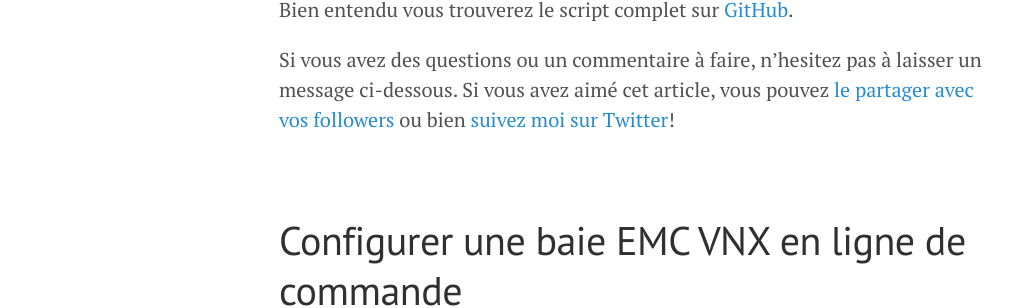
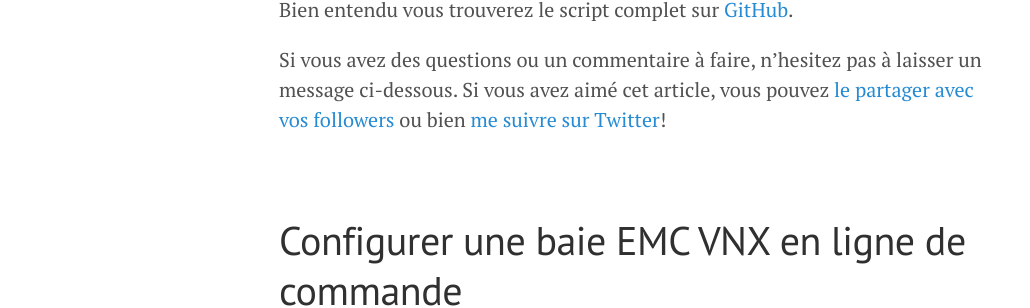
Before and after one commit to equelin/equelin.github.io, a Jekyll site: the page built from index.html, in a window 1280 px wide and 900 px high, scrolled down 915 px. Shown: the part 154-462 px from the top of the window, without its empty margins (1-1031 px from the left). Built offline with Jekyll 4.4.1, drawn with Linux system fonts in a browser that asks for light colours; nearby versions of some CDN libraries; Markdown is read by kramdown in place of the engine named in the settings; the list of posts is cut into pages by our own code; some of the changed text lies outside the part shown.

Commit message:
Correction Twitter.html

```diff
--- a/_includes/twitter.html
+++ b/_includes/twitter.html
@@ -4,4 +4,4 @@ Si vous avez des questions ou un commentaire à faire, n'hesitez pas à laisser
   le partager avec vos followers</a>
 ou bien
 <a href="https://twitter.com/erwanquelin">
-  suivez moi sur Twitter</a>!
+  me suivre sur Twitter</a>!
```
